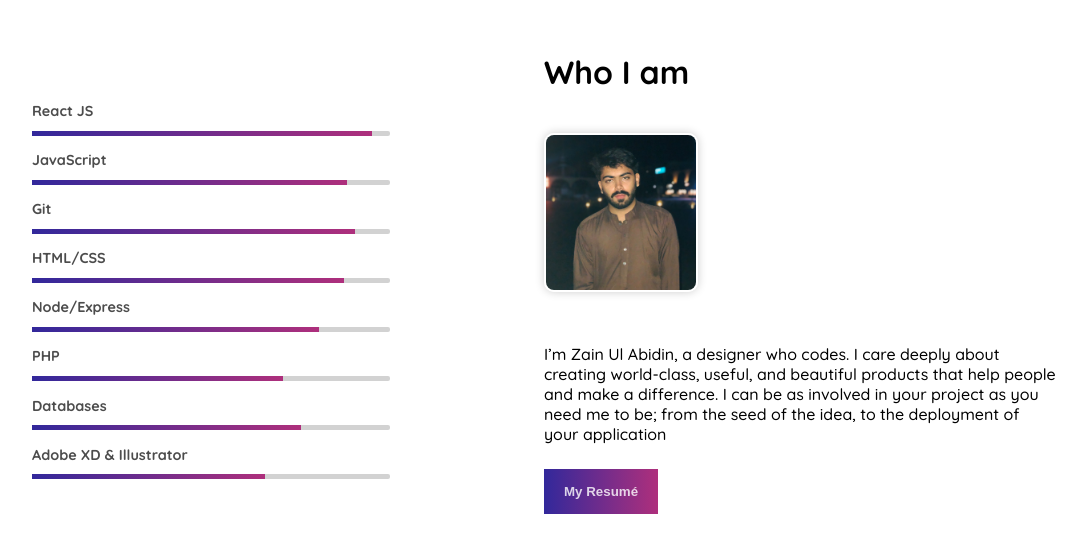
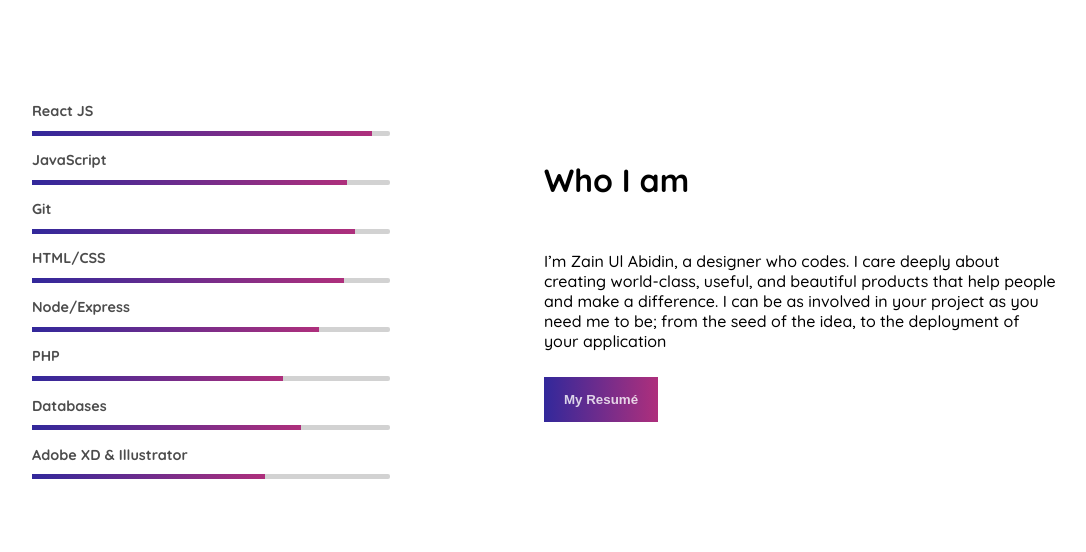
Before and after one commit to khzainulabidin/portfolio, a React (Create React App) app: page / in a window 1280 px wide. Shown: the part 912-1464 px from the top of the page, without its empty margins (96-1182 px from the left). Built offline with nearby package versions, Linux system fonts and the light colour scheme.

Commit message:
About image hidden

```diff
--- a/src/components/About.js
+++ b/src/components/About.js
@@ -1,7 +1,7 @@
 import React from "react";
 import {Fade} from 'react-reveal';
 import styles from './styles/About.module.scss';
-import my_photo from "../assets/images/zain_ul_abidin.jpg";
+//import my_photo from "../assets/images/zain_ul_abidin.jpg";
 import resume from '../assets/documents/ZainUlAbidin_Resume.pdf';
 import {Element} from 'react-scroll';
 import ProgressBar from "./ProgressBar";
@@ -26,7 +26,7 @@ const About = () => {
                         <div className={styles.info}>
                             <Fade>
                                 <p>Who I am</p>
-                                <img src={my_photo} alt={'Zain Ul Abidin'} onContextMenu={e => e.preventDefault()}/>
+                                {/*<img src={my_photo} alt={'Zain Ul Abidin'} onContextMenu={e => e.preventDefault()}/>*/}
                             </Fade>
 
                             <Fade>
--- a/src/components/styles/About.module.scss
+++ b/src/components/styles/About.module.scss
@@ -19,7 +19,7 @@
     align-items: flex-start;
 
     p{
-      margin-top: 0;
+      margin-bottom: 10%;
 
       @media all and (max-width: 990px) {
         margin-top: 15%;
```
Also changed, not shown: src/assets/images/zain_ul_abidin.jpg (deleted).
